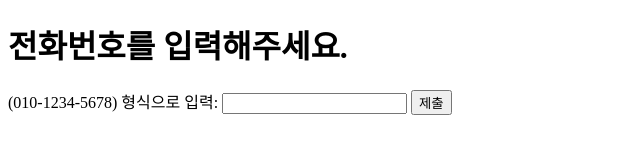
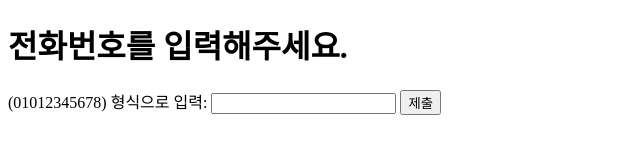
Before and after one commit to RachelJ1345/number, a plain HTML site: page index.html in a window 1280 px wide. Shown: the whole page, without its empty margins (0-640 px from the left). Drawn offline with Linux system fonts and the light colour scheme.

Commit message:
Update index.html

```diff
--- a/index.html
+++ b/index.html
@@ -8,7 +8,7 @@
 <body>
   <h1>전화번호를 입력해주세요.</h1>
   <form id="phoneForm">
-    <label for="phone">(010-1234-5678) 형식으로 입력:</label>
+    <label for="phone">(01012345678) 형식으로 입력:</label>
     <input type="text" id="phone" name="phone" required>
     <button type="submit">제출</button>
   </form>
```
